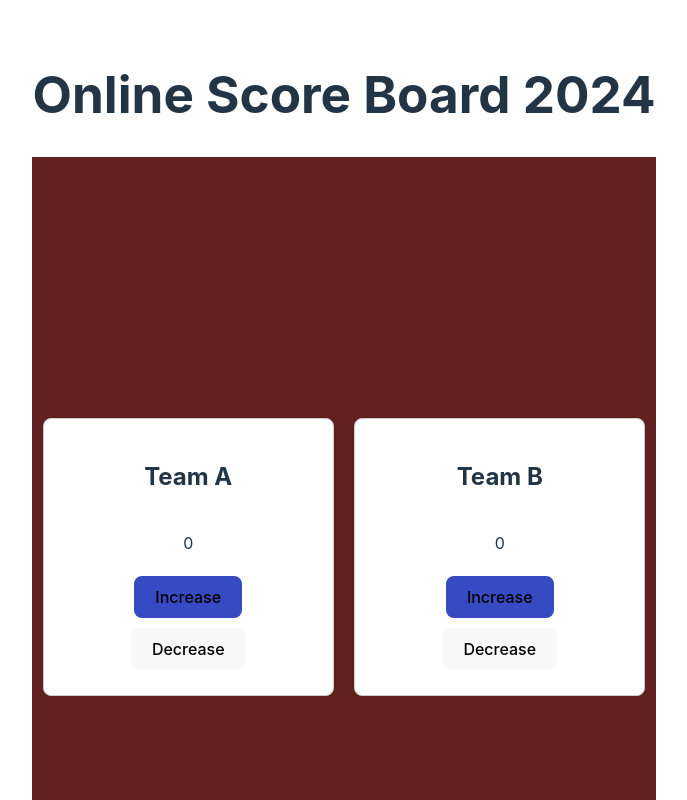
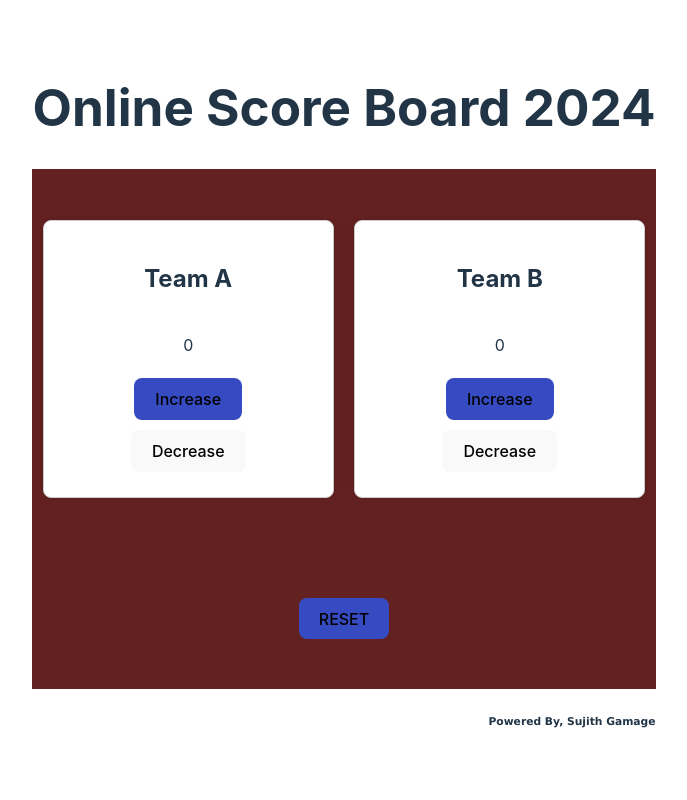
Before and after one commit to sujithkpg/react-app, a React (Vite) app: page / in a window 1280 px wide. Shown: the top 800 px of the page, without its empty margins (296-983 px from the left). Built offline with nearby package versions, Linux system fonts and the light colour scheme.

Commit message:
counter reset action

```diff
--- a/src/App.css
+++ b/src/App.css
@@ -51,8 +51,9 @@
 .app {
   display: flex;
   justify-content: space-around;
+  flex-wrap:wrap;
   align-items: center;
-  height: 100vh;
+  height: 65vh;
   background-color: #642121;
 }
 
--- a/src/App.tsx
+++ b/src/App.tsx
@@ -1,22 +1,34 @@
 
 import './App.css'
+import ButtonApp from './component/Button';
 import Counter from './component/CounterProps';
 import MyComponent from './MyComponent';
 
 function App() {
 
+  const teamName1='Team A';
+  const teamName2='Team B';
+  const resetAction = () => {
+    const key1 = 'counter-'+teamName1;
+    const key2 = 'counter-'+teamName2;
+    console.log('++++ KEY NME',key1);
+    localStorage.setItem(key1, '0');
+    localStorage.setItem(key2, '0');
+};
   return (
+
     <>
       <div>
       </div>
       <h1>Online Score Board 2024</h1>
       <div className="app">
       <div className="team">
-        <Counter team="Team A" />
+        <Counter team={teamName1} />
       </div>
       <div className="team">
-        <Counter team="Team B" />
+        <Counter team={teamName2} />
       </div>
+      <ButtonApp name='RESET' action={resetAction}></ButtonApp>
     </div>
     <MyComponent name='Sujith Gamage'>{}</MyComponent>
      </>
--- /dev/null
+++ b/src/component/Button.tsx
@@ -0,0 +1,14 @@
+import React, { act } from 'react';
+
+interface Button {
+    name:string;
+    action: () => void;  // Changed `any` to a function type
+}
+
+const ButtonApp: React.FC<Button> =({name,action})=>{
+    return (
+        <button className="btn-primary" onClick={action}>{name}</button>
+    );
+};
+
+export default ButtonApp;
```
